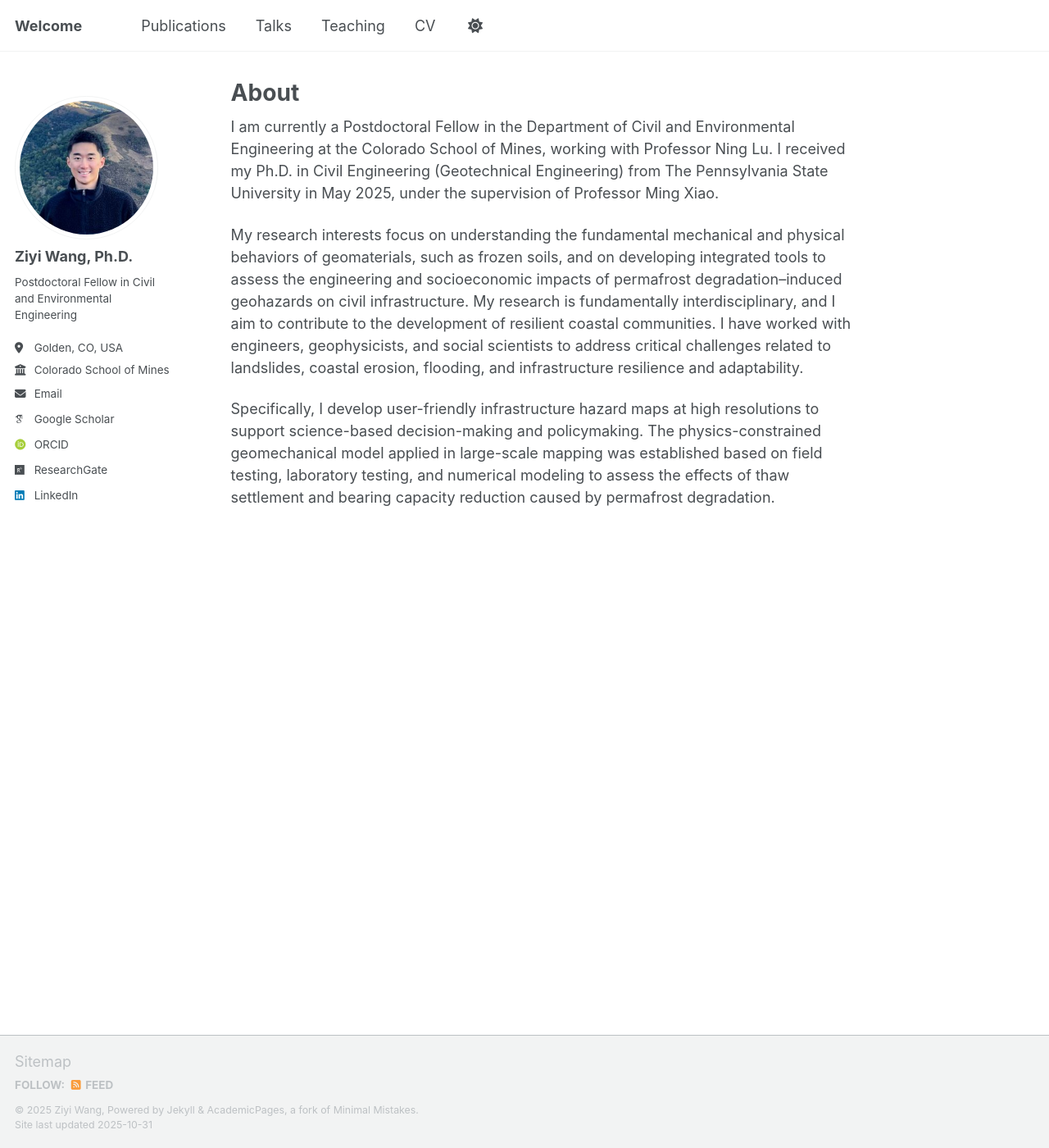
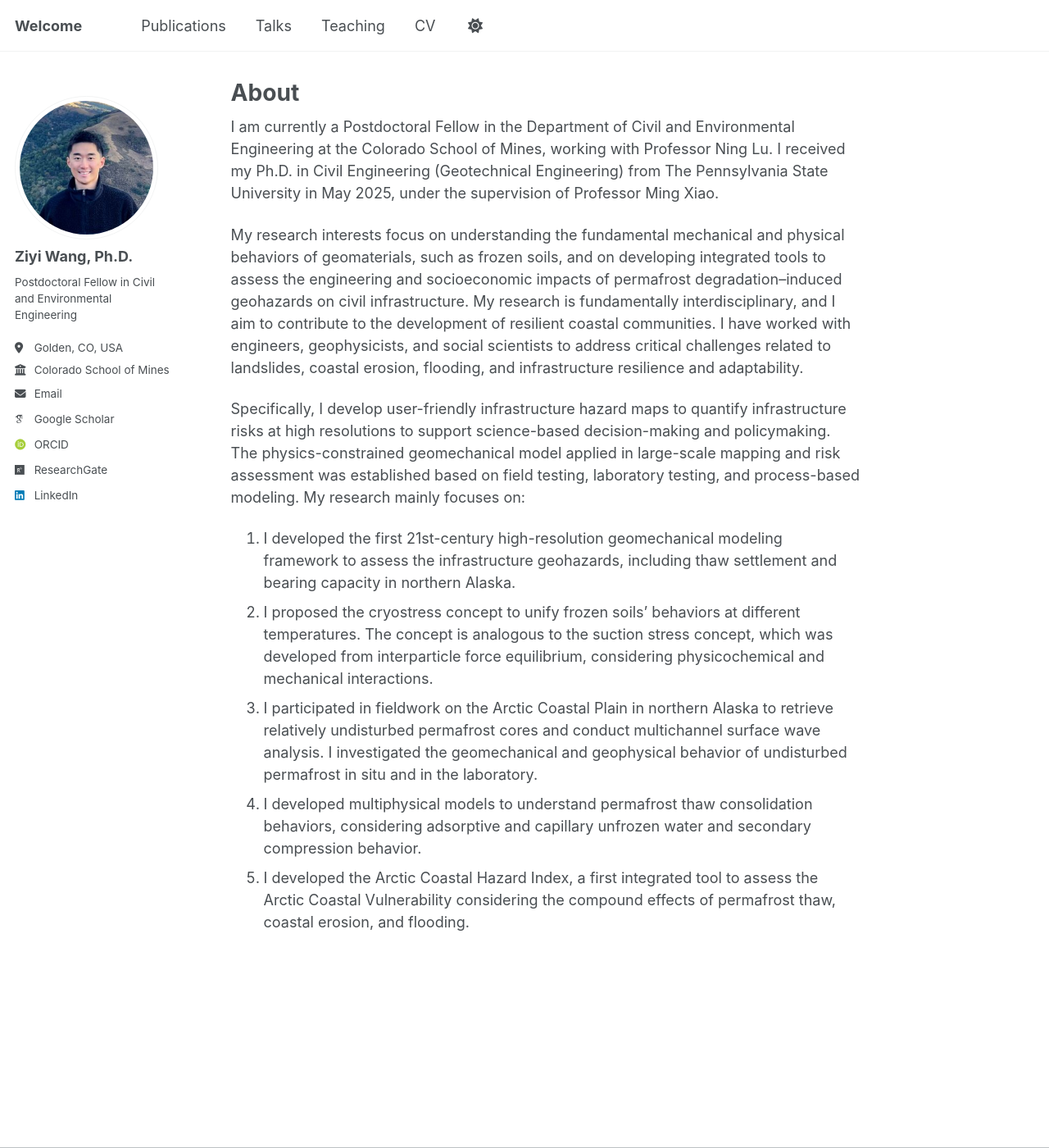
Before and after one commit to ziyiwang-ce/ziyiwang-ce.github.io, a Jekyll site: the page built from _pages/about.md, in a window 1280 px wide and 1400 px high. Shown: the whole window at 82% size. Built offline with Jekyll 4.4.1, drawn with Linux system fonts in a browser that asks for light colours; some web fonts are replaced; a script that is not in the unit is left out.

Commit message:
Update about.md

```diff
--- a/_pages/about.md
+++ b/_pages/about.md
@@ -11,4 +11,9 @@ I am currently a Postdoctoral Fellow in the Department of Civil and Environmenta
 
 My research interests focus on understanding the fundamental mechanical and physical behaviors of geomaterials, such as frozen soils, and on developing integrated tools to assess the engineering and socioeconomic impacts of permafrost degradation–induced geohazards on civil infrastructure. My research is fundamentally interdisciplinary, and I aim to contribute to the development of resilient coastal communities. I have worked with engineers, geophysicists, and social scientists to address critical challenges related to landslides, coastal erosion, flooding, and infrastructure resilience and adaptability.
 
-Specifically, I develop user-friendly infrastructure hazard maps at high resolutions to support science-based decision-making and policymaking. The physics-constrained geomechanical model applied in large-scale mapping was established based on field testing, laboratory testing, and numerical modeling to assess the effects of thaw settlement and bearing capacity reduction caused by permafrost degradation.
+Specifically, I develop user-friendly infrastructure hazard maps to quantify infrastructure risks at high resolutions to support science-based decision-making and policymaking. The physics-constrained geomechanical model applied in large-scale mapping and risk assessment was established based on field testing, laboratory testing, and process-based modeling. My research mainly focuses on:
+1. I developed the first 21st-century high-resolution geomechanical modeling framework to assess the infrastructure geohazards, including thaw settlement and bearing capacity in northern Alaska.
+2. I proposed the cryostress concept to unify frozen soils’ behaviors at different temperatures. The concept is analogous to the suction stress concept, which was developed from interparticle force equilibrium, considering physicochemical and mechanical interactions.
+3. I participated in fieldwork on the Arctic Coastal Plain in northern Alaska to retrieve relatively undisturbed permafrost cores and conduct multichannel surface wave analysis. I investigated the geomechanical and geophysical behavior of undisturbed permafrost in situ and in the laboratory.
+4. I developed multiphysical models to understand permafrost thaw consolidation behaviors, considering adsorptive and capillary unfrozen water and secondary compression behavior.
+5. I developed the Arctic Coastal Hazard Index, a first integrated tool to assess the Arctic Coastal Vulnerability considering the compound effects of permafrost thaw, coastal erosion, and flooding.
```
